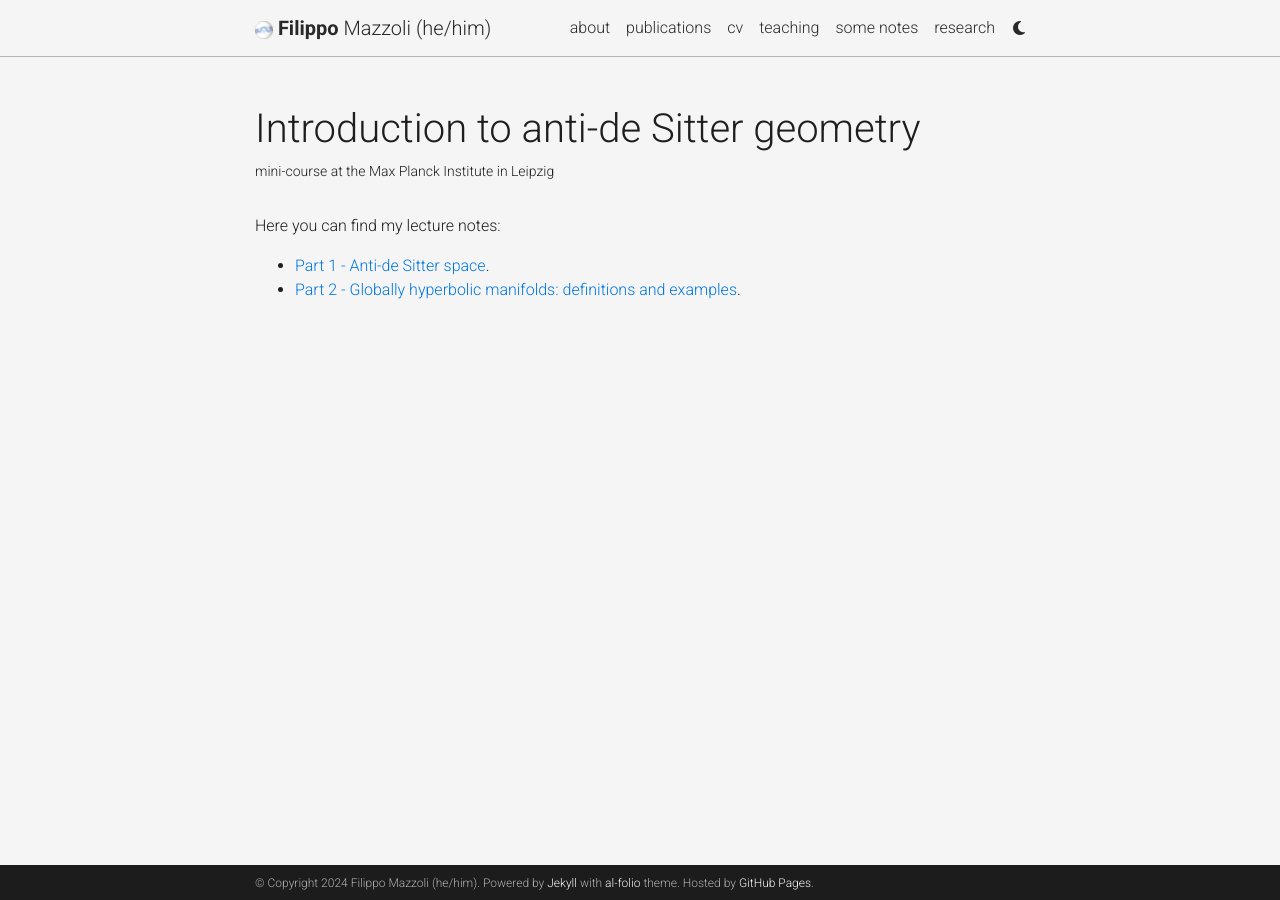
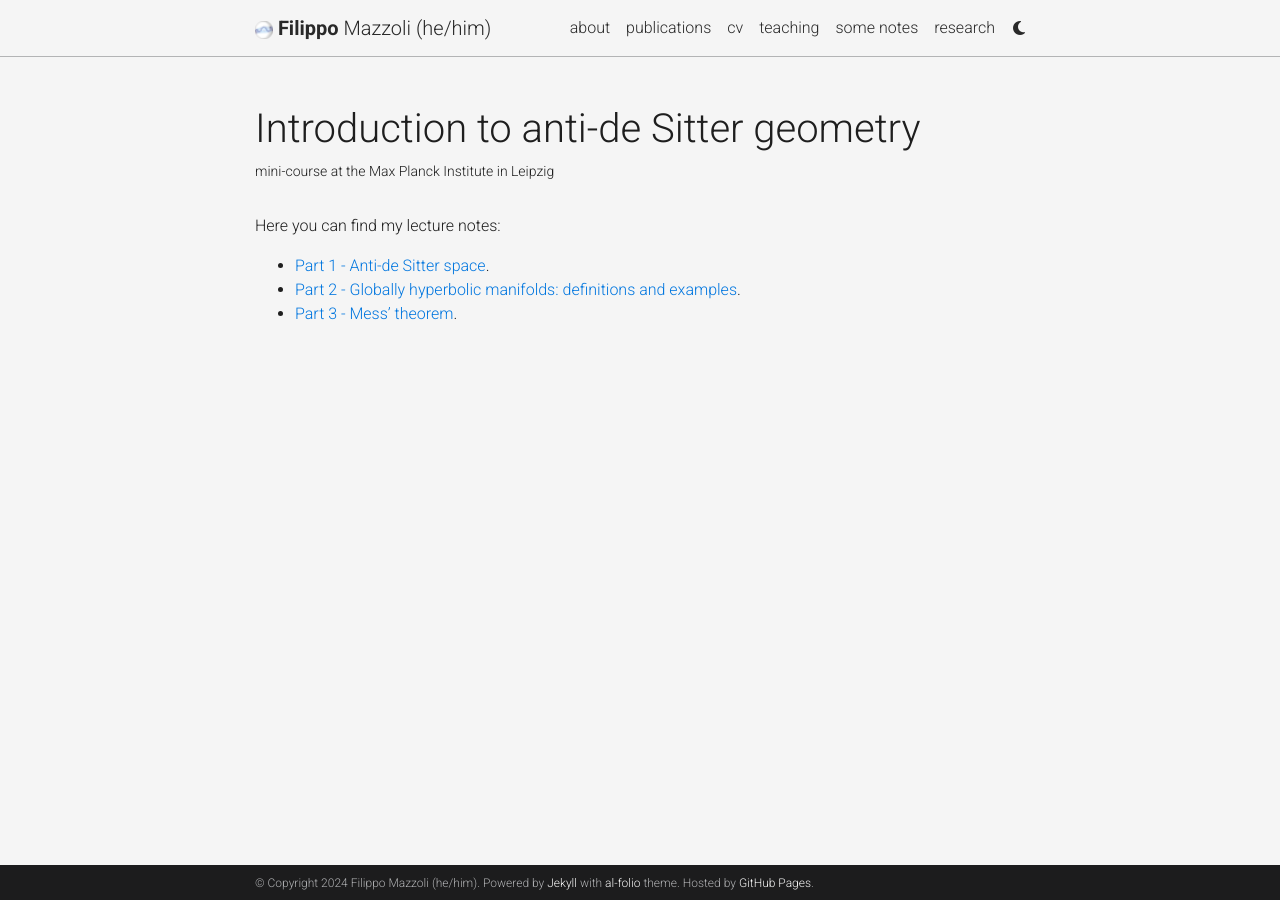
Before and after one commit to filippomazzoli/filippomazzoli.github.io, a Jekyll site: the page built from _courses/S24introAdS.md, in a window 1280 px wide. Built offline with Jekyll 4.4.1, drawn with Linux system fonts in a browser that asks for light colours; comment, search, counter and statistics services are not loaded; a style sheet for code colours, icons or effects is not loaded.

Commit message:
Update S24introAdS.md

```diff
--- a/_courses/S24introAdS.md
+++ b/_courses/S24introAdS.md
@@ -11,3 +11,4 @@
 Here you can find my lecture notes:
 + [Part 1 - Anti-de Sitter space](https://drive.google.com/file/d/12y26H65LcQqJLPZqyZiy63RPeOvnE1cw/view?usp=sharing).
 + [Part 2 - Globally hyperbolic manifolds: definitions and examples](https://drive.google.com/file/d/12xGKqrebs97S9G4WUTCuljih7qV4XMSc/view?usp=sharing).
++ [Part 3 - Mess' theorem](https://drive.google.com/file/d/12yTDjmD1cayWzKPJM3NjUeo-sMPuggye/view?usp=sharing).
```
